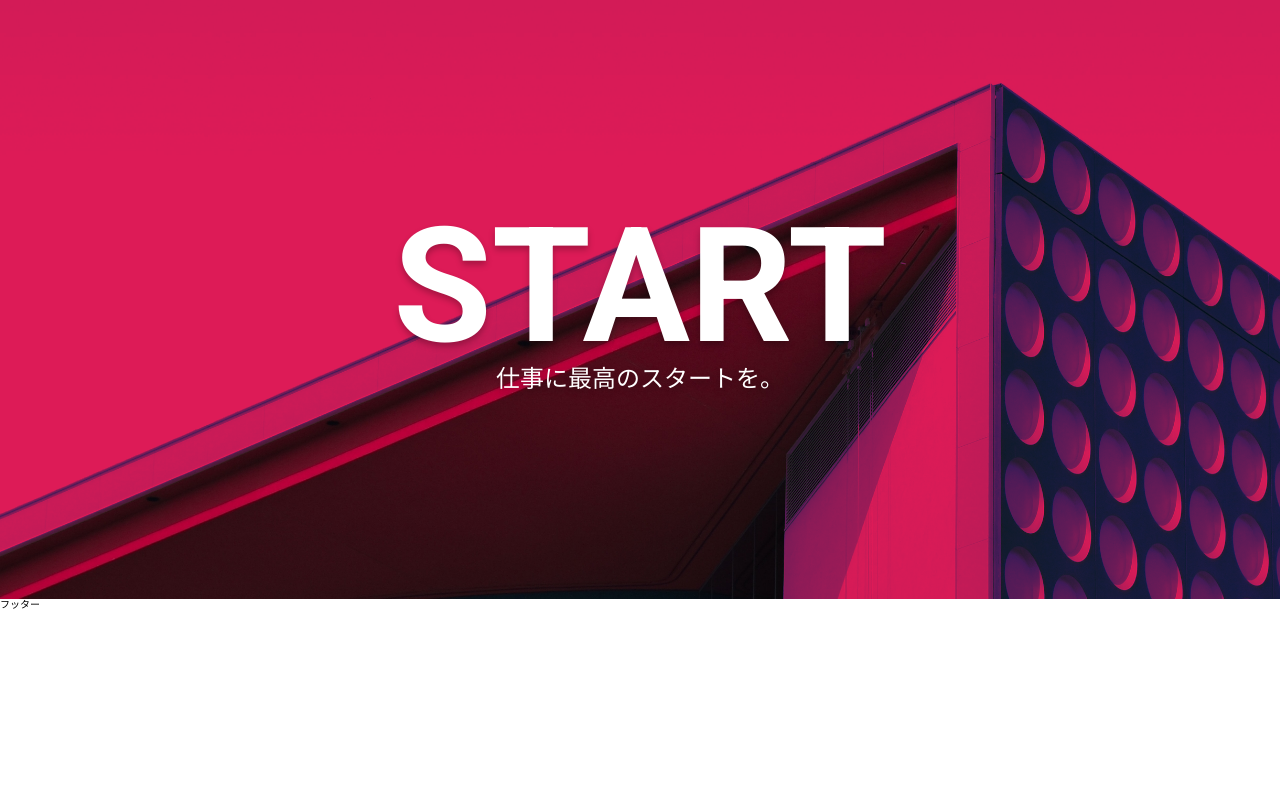
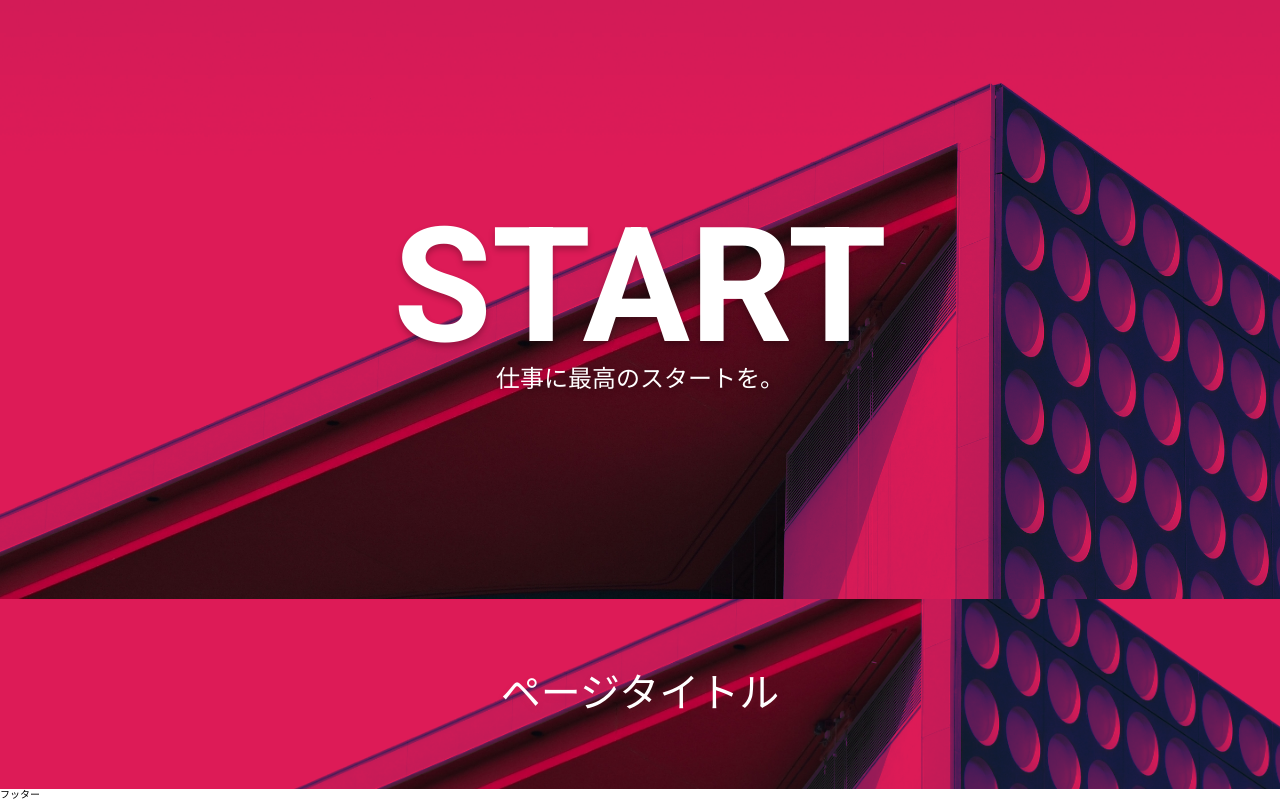
Before and after one commit to nittashiori/next-beginner-ts, a Next.js app: page / in a window 1280 px wide. Shown: the part 674-1474 px from the top of the page. Before the commit the page ends 1284 px from the top, so only its background shows below. Built offline with nearby package versions, Linux system fonts and the light colour scheme.

Commit message:
PageTitleコンポーネント追加

```diff
--- a/src/app/page.tsx
+++ b/src/app/page.tsx
@@ -3,6 +3,7 @@ import { SectionTitle } from "src/components/Atoms/SectionTitle"
 import { MaterialIcon } from "src/components/Atoms/MaterialIcon"
 import { TextLink } from "src/components/Atoms/TextLink"
 import { Mv } from "src/components/Atoms/Mv"
+import { PageTitle } from "src/components/Atoms/PageTitle"
 
 export default function Page() {
   return (
@@ -16,6 +17,7 @@ export default function Page() {
        <MaterialIcon fontSize={2.4} color="#000000">work</MaterialIcon>
        <TextLink href="https://google.com">リンクが入ります</TextLink>
        <Mv />
+       <PageTitle>ページタイトル</PageTitle>
     </>
   );
 }
--- /dev/null
+++ b/src/components/Atoms/PageTitle/index.module.css
@@ -0,0 +1,48 @@
+.pageTitle {
+  display: flex;
+  align-items: center;
+  justify-content: center;
+  width: 100%;
+  height: 190px;
+  background: url(../../../../public/bg-header_pc.jpg);
+  background-repeat: no-repeat;
+  background-position: center;
+  background-size: cover;
+  position: relative;
+  z-index: 0;
+}
+
+.pageTitle::after {
+  content: '';
+  width: 100%;
+  height: 100%;
+  background: var(--color-primary);
+  mix-blend-mode: darken;
+  position: absolute;
+  top: 0;
+  left: 0;
+  z-index: -1;
+}
+
+.inner {
+  color: var(--color-white);
+}
+
+.title {
+  font-size: 4rem;
+  line-height: 4.7rem;
+  text-align: center;
+  color: currentColor;
+  text-shadow: 0 3px 6px rgba(195, 45, 77, 0.2);
+  word-wrap: break-word;
+}
+
+@media screen and (max-width: 768px) {
+  .pageTitle {
+    height: 160px;
+  }
+
+  .title {
+    font-size: 2.8rem;
+  }
+}
--- /dev/null
+++ b/src/components/Atoms/PageTitle/index.tsx
@@ -0,0 +1,15 @@
+import styles from './index.module.css';
+
+type Props = {
+  children: React.ReactNode;
+}
+
+export const PageTitle = ({ children }: Props) => {
+  return (
+    <div className={styles.pageTitle}>
+      <div className={styles.inner}>
+        <h1 className={styles.title}>{ children }</h1>
+      </div>
+    </div>
+  );
+};
```
Also changed, not shown: 1 other file (tests, documents, lock files or other folders).
